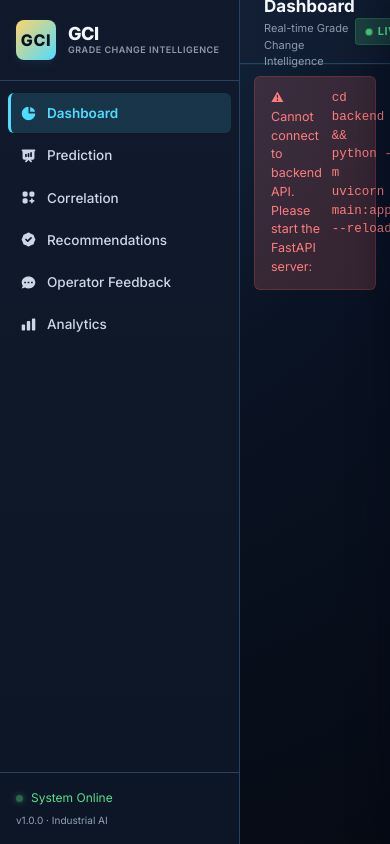
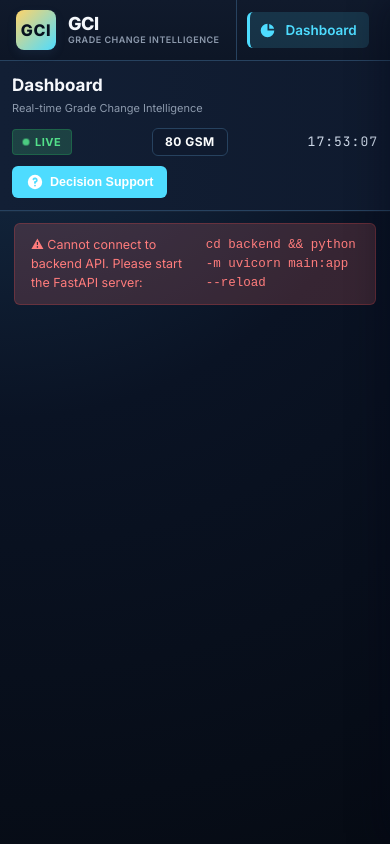
Before and after one commit to anushkaa-dubey/ai-project, a website: page frontend/index.html in a window 390 px wide. Drawn offline with nearby package versions, Linux system fonts and the light colour scheme; no server answers.

Commit message:
Update style.css

```diff
--- a/frontend/css/style.css
+++ b/frontend/css/style.css
@@ -974,9 +974,79 @@ textarea:focus { outline: none; border-color: var(--accent); box-shadow: 0 0 0 3
 
 /* ── Responsive ───────────────────────────────────────────── */
 @media (max-width: 1400px) {
-  .kpi-grid { grid-template-columns: repeat(4, 1fr); }
+  .kpi-grid, .kpi-grid-8 { grid-template-columns: repeat(4, 1fr); }
 }
 @media (max-width: 1200px) {
-  .grid-2 { grid-template-columns: 1fr; }
-  .grid-1-2 { grid-template-columns: 1fr; }
+  .grid-2, .grid-3, .grid-1-2, .grid-2-1 { grid-template-columns: 1fr; }
+  .span-2, .span-3 { grid-column: span 1; }
+  .recommendations-shell {
+    grid-template-columns: 1fr;
+    grid-template-rows: auto;
+    grid-template-areas:
+      "engine"
+      "simulator"
+      "prediction"
+      "actions";
+  }
 }
+@media (max-width: 992px) {
+  #app {
+    display: flex;
+    flex-direction: column;
+  }
+  #sidebar {
+    width: 100%;
+    height: auto;
+    border-right: none;
+    border-bottom: 1px solid var(--border);
+    flex-direction: row;
+    align-items: center;
+    z-index: 20;
+  }
+  .sidebar-header {
+    padding: 10px 16px;
+    border-bottom: none;
+    border-right: 1px solid var(--border);
+  }
+  .sidebar-nav {
+    flex-direction: row;
+    overflow-x: auto;
+    overflow-y: hidden;
+    padding: 10px;
+    gap: 10px;
+    flex: 1;
+  }
+  .nav-item {
+    white-space: nowrap;
+    padding: 8px 12px;
+  }
+  .sidebar-footer {
+    display: none;
+  }
+  #main-content {
+    flex: 1;
+    overflow: hidden;
+  }
+  .kpi-grid, .kpi-grid-8 { grid-template-columns: repeat(2, 1fr); }
+  .form-grid-3, .form-grid-2 { grid-template-columns: 1fr; }
+}
+@media (max-width: 768px) {
+  .kpi-grid, .kpi-grid-8 { grid-template-columns: 1fr; }
+  #topbar {
+    padding: 12px;
+    flex-direction: column;
+    height: auto;
+    gap: 12px;
+    align-items: stretch;
+  }
+  .topbar-right {
+    width: 100%;
+    justify-content: space-between;
+    flex-wrap: wrap;
+    gap: 10px;
+  }
+  .copilot-panel { width: 100%; max-width: 100%; }
+
+  .engine-metric-grid { grid-template-columns: 1fr; }
+  .recommendations-grid { grid-template-columns: 1fr; }
+}
```
